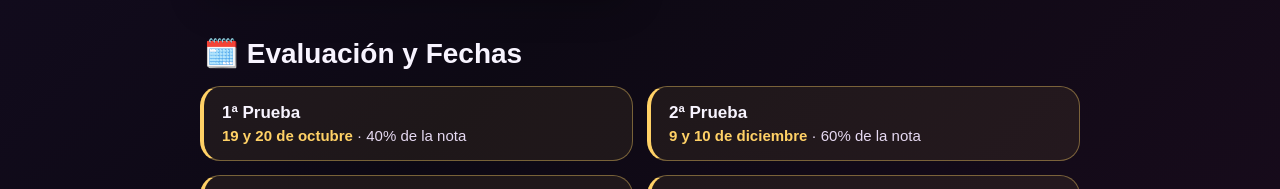
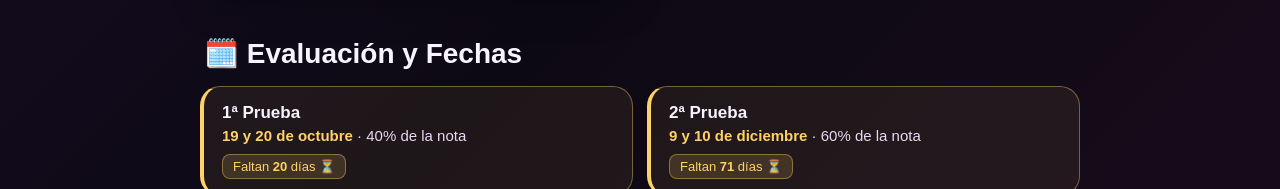
Before and after one commit to FRAFAELNQ/curso-espanhol-a2, a plain HTML site: page index.html in a window 1280 px wide. Shown: the part 577-766 px from the top of the page. Drawn offline with Linux system fonts and the light colour scheme.

Commit message:
Add files via upload

```diff
--- a/index.html
+++ b/index.html
@@ -147,6 +147,18 @@ h1{
 .date-box p{margin:0;color:#e6d9f2;font-size:15px}
 .date-box strong{color:#ffd166}
 
+/* Cronómetro */
+.countdown-badge{
+  display:inline-block;
+  margin-top:10px;
+  padding:4px 10px;
+  background:rgba(255,209,102,0.15);
+  border:1px solid rgba(255,209,102,0.4);
+  border-radius:8px;
+  font-size:13px;
+  color:#ffd166;
+}
+
 .book-info{margin:18px 4px 0;font-size:15px;color:#d9c8ec}
 .book-info strong{color:#ffd166}
 
@@ -192,7 +204,6 @@ footer{text-align:center;color:#b7a2ca;font-size:14px;margin-top:36px}
           </div>
           <span class="arrow" aria-hidden="true">→</span>
         </a>
-        <!-- El archivo se llama siempre flashcards-verbos-a2.html: al actualizar los verbos, sobrescríbelo y el enlace no cambia. -->
         <a class="card featured verbs" href="flashcards-verbos-a2.html">
           <div class="icon" aria-hidden="true">🔊</div>
           <div>
@@ -201,7 +212,6 @@ footer{text-align:center;color:#b7a2ca;font-size:14px;margin-top:36px}
           </div>
           <span class="arrow" aria-hidden="true">→</span>
         </a>
-        <!-- Nueva tarjeta para la Zona de Juegos -->
         <a class="card featured games" href="juegos-a2.html">
           <div class="icon" aria-hidden="true">🎮</div>
           <div>
@@ -213,17 +223,19 @@ footer{text-align:center;color:#b7a2ca;font-size:14px;margin-top:36px}
       </div>
     </section>
 
-    <!-- Fechas y Evaluación -->
+    <!-- Fechas y Evaluación con Cronómetro -->
     <section aria-labelledby="t-fechas">
       <h2 class="section-title" id="t-fechas">🗓️ Evaluación y Fechas</h2>
       <div class="dates">
         <div class="date-box">
           <h3>1ª Prueba</h3>
           <p><strong>19 y 20 de octubre</strong> · 40% de la nota</p>
+          <div class="countdown-badge" id="cd-prueba1">Calculando...</div>
         </div>
         <div class="date-box">
           <h3>2ª Prueba</h3>
           <p><strong>9 y 10 de diciembre</strong> · 60% de la nota</p>
+          <div class="countdown-badge" id="cd-prueba2">Calculando...</div>
         </div>
         <div class="date-box">
           <h3>Prueba Extraordinaria</h3>
@@ -286,5 +298,58 @@ footer{text-align:center;color:#b7a2ca;font-size:14px;margin-top:36px}
 
   <footer>Curso Español A2 · Actualizado el 30/09/2026</footer>
 </div>
+
+<script>
+// Script para el Cronómetro de las Pruebas
+function actualizarCronometros() {
+  const hoy = new Date();
+  hoy.setHours(0,0,0,0); // Ignora a hora, foca apenas no dia
+
+  // Data de início das provas (Formato: YYYY-MM-DD)
+  const fechaPrueba1 = new Date('2026-10-19T00:00:00');
+  const fechaPrueba2 = new Date('2026-12-09T00:00:00');
+
+  // Cálculos Prueba 1
+  const diffTiempo1 = fechaPrueba1 - hoy;
+  const diffDias1 = Math.ceil(diffTiempo1 / (1000 * 60 * 60 * 24));
+  const el1 = document.getElementById('cd-prueba1');
+
+  if (el1) {
+    if (diffDias1 > 0) {
+      el1.innerHTML = `Faltan <b>${diffDias1}</b> días ⏳`;
+    } else if (diffDias1 === 0 || diffDias1 === -1) { // 19 e 20 são dias de prova
+      el1.innerHTML = `<span style="color:#4be59a; font-weight:800;">¡Es hoy! 📝</span>`;
+      el1.style.borderColor = "#4be59a";
+      el1.style.background = "rgba(75, 229, 154, 0.15)";
+    } else {
+      el1.innerHTML = `<span style="color:#b8c0dd;">Completada ✅</span>`;
+      el1.style.borderColor = "#2d385e";
+      el1.style.background = "transparent";
+    }
+  }
+
+  // Cálculos Prueba 2
+  const diffTiempo2 = fechaPrueba2 - hoy;
+  const diffDias2 = Math.ceil(diffTiempo2 / (1000 * 60 * 60 * 24));
+  const el2 = document.getElementById('cd-prueba2');
+
+  if (el2) {
+    if (diffDias2 > 0) {
+      el2.innerHTML = `Faltan <b>${diffDias2}</b> días ⏳`;
+    } else if (diffDias2 === 0 || diffDias2 === -1) { // 9 e 10 são dias de prova
+      el2.innerHTML = `<span style="color:#4be59a; font-weight:800;">¡Es hoy! 📝</span>`;
+      el2.style.borderColor = "#4be59a";
+      el2.style.background = "rgba(75, 229, 154, 0.15)";
+    } else {
+      el2.innerHTML = `<span style="color:#b8c0dd;">Completada ✅</span>`;
+      el2.style.borderColor = "#2d385e";
+      el2.style.background = "transparent";
+    }
+  }
+}
+
+// Executa a função assim que a página carrega
+window.addEventListener('load', actualizarCronometros);
+</script>
 </body>
 </html>
```
